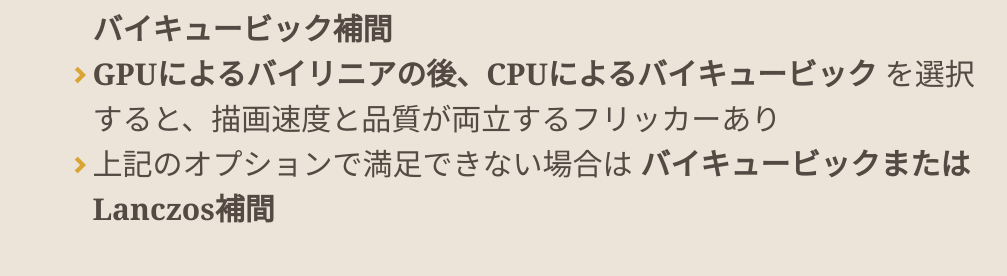
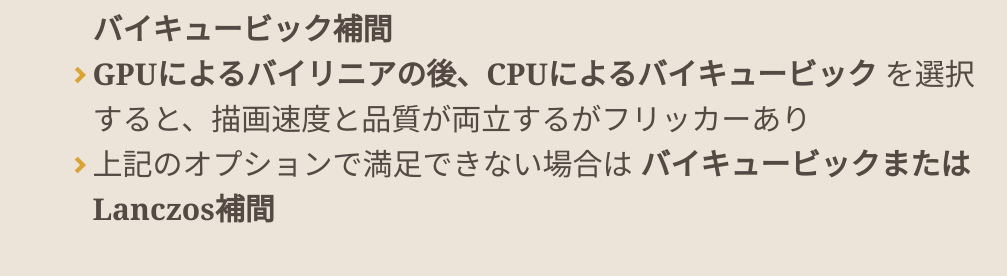
Before and after one commit to kanryu/quickviewer, a Jekyll site: the page built from docs/shader-ja.md, in a window 1280 px wide and 900 px high, scrolled down 665 px. Shown: the part 207-483 px from the top of the window, without its empty margins (136-1143 px from the left). Built offline with Jekyll 4.4.1, drawn with Linux system fonts in a browser that asks for light colours; nearby versions of some CDN libraries; comment, search, counter and statistics services are not loaded; our own code applies the rules of GitHub Pages for plain Markdown files.

Commit message:
Update shader-ja.md

```diff
--- a/docs/shader-ja.md
+++ b/docs/shader-ja.md
@@ -16,7 +16,7 @@ QuickViewerの **シェーダー** メニューにあるオプションを変更
 
 - 通常、多くの画像では **バイリニア補間** で問題ない
 - 文字が読みづらかったり、日本のマンガを読むときは **CPUによるバイキュービック補間**
-- **GPUによるバイリニアの後、CPUによるバイキュービック** を選択すると、描画速度と品質が両立するフリッカーあり
+- **GPUによるバイリニアの後、CPUによるバイキュービック** を選択すると、描画速度と品質が両立するがフリッカーあり
 - 上記のオプションで満足できない場合は **バイキュービックまたはLanczos補間**
 
 ## サンプル画像について
```
